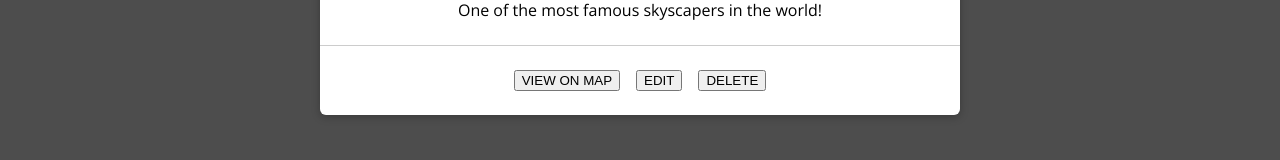
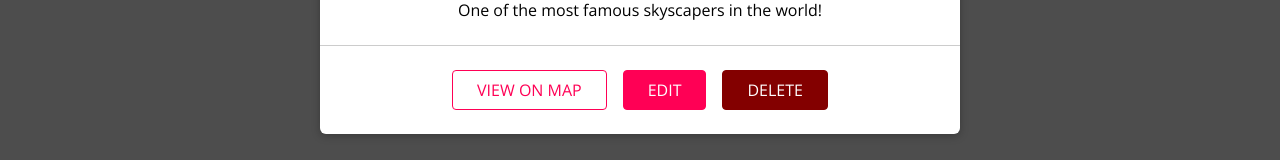
Before and after one commit to jasoncollum/PlacesAppUI, a React (Create React App) app: page /u1/places in a window 1280 px wide. Shown: the part 513-673 px from the top of the page. Built offline with nearby package versions, Linux system fonts and the light colour scheme.

Commit message:
implement custom Button component in PlaceItem

```diff
--- a/src/places/components/PlaceItem.js
+++ b/src/places/components/PlaceItem.js
@@ -1,6 +1,7 @@
 import React from 'react';
 
 import Card from '../../shared/components/UIElements/Card';
+import Button from '../../shared/components/FormElements/Button';
 import './PlaceItem.css';
 
 const PlaceItem = props => {
@@ -15,9 +16,9 @@
                 <p>{props.description}</p>
             </div>
             <div className='place-item__actions'>
-                <button>VIEW ON MAP</button>
-                <button>EDIT</button>
-                <button>DELETE</button>
+                <Button inverse>VIEW ON MAP</Button>
+                <Button to={`/places/${props.id}`}>EDIT</Button>
+                <Button danger>DELETE</Button>
             </div>
         </Card>
     </li>
--- /dev/null
+++ b/src/shared/components/FormElements/Button.css
@@ -0,0 +1,61 @@
+.button {
+  font: inherit;
+  padding: 0.5rem 1.5rem;
+  border: 1px solid #ff0055;
+  border-radius: 4px;
+  background: #ff0055;
+  color: white;
+  cursor: pointer;
+  margin-right: 1rem;
+  text-decoration: none;
+  display: inline-block;
+}
+
+.button:focus {
+  outline: none;
+}
+
+.button:hover,
+.button:active {
+  background: #ff4382;
+  border-color: #ff4382;
+}
+
+.button--inverse {
+  background: transparent;
+  color: #ff0055;
+}
+
+.button--inverse:hover,
+.button--inverse:active {
+  color: white;
+  background: #ff0055;
+}
+
+.button--danger {
+  background: #830000;
+  border-color: #830000;
+}
+
+.button--danger:hover,
+.button--danger:active {
+  background: #f34343;
+  border-color: #f34343;
+}
+
+.button:disabled,
+.button:hover:disabled,
+.button:active:disabled {
+  background: #ccc;
+  color: #979797;
+  border-color: #ccc;
+  cursor: not-allowed;
+}
+
+.button--small {
+  font-size: 0.8rem;
+}
+
+.button--big {
+  font-size: 1.5rem;
+}
--- /dev/null
+++ b/src/shared/components/FormElements/Button.js
@@ -0,0 +1,43 @@
+import React from 'react';
+import { Link } from 'react-router-dom';
+
+import './Button.css';
+
+const Button = props => {
+    if (props.href) {
+        return (
+            <a
+                className={`button button--${props.size || 'default'} ${props.inverse &&
+                    'button--inverse'} ${props.danger && 'button--danger'}`}
+                href={props.href}
+            >
+                {props.children}
+            </a>
+        );
+    }
+    if (props.to) {
+        return (
+            <Link
+                to={props.to}
+                exact={props.exact}
+                className={`button button--${props.size || 'default'} ${props.inverse &&
+                    'button--inverse'} ${props.danger && 'button--danger'}`}
+            >
+                {props.children}
+            </Link>
+        );
+    }
+    return (
+        <button
+            className={`button button--${props.size || 'default'} ${props.inverse &&
+                'button--inverse'} ${props.danger && 'button--danger'}`}
+            type={props.type}
+            onClick={props.onClick}
+            disabled={props.disabled}
+        >
+            {props.children}
+        </button>
+    );
+};
+
+export default Button;
```
